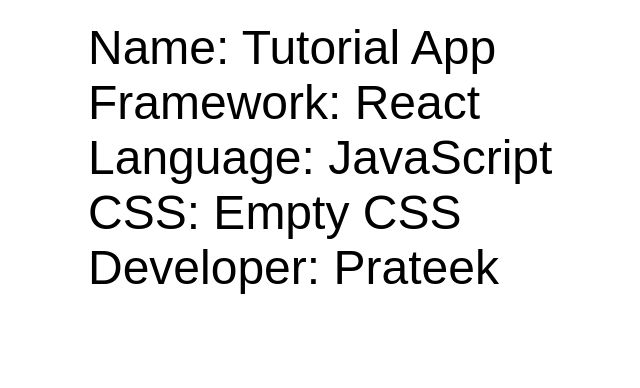
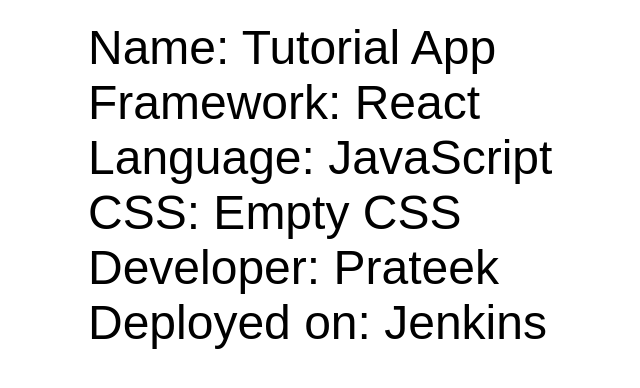
Before and after one commit to Kumar-Prateek/tutorial, a React app: page / in a window 1280 px wide. Shown: the top 388 px of the page, without its empty margins (152-792 px from the left). Built offline with nearby package versions, Linux system fonts and the light colour scheme.

Commit message:
name changed

```diff
--- a/src/App.jsx
+++ b/src/App.jsx
@@ -10,6 +10,7 @@
     <div>Language: JavaScript</div>
     <div>CSS: Empty CSS</div>
     <div>Developer: Prateek</div>
+    <div>Deployed on: Jenkins</div>
   </div>
 );
 ReactDOM.render(<App />, document.getElementById("app"));
```
